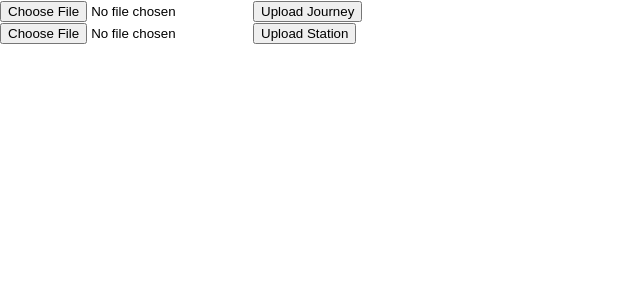
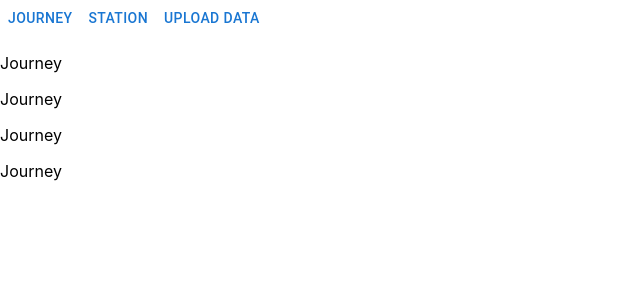
Before and after one commit to minhson0506/helsinki_city_bike_frontend, a React (Create React App) app: page / in a window 1280 px wide. Shown: the top 300 px of the page, without its empty margins (0-640 px from the left). Built offline with nearby package versions, Linux system fonts and the light colour scheme.

Commit message:
add tabs and router

```diff
--- a/package.json
+++ b/package.json
@@ -3,6 +3,9 @@
   "version": "0.1.0",
   "private": true,
   "dependencies": {
+    "@emotion/react": "^11.10.5",
+    "@emotion/styled": "^11.10.5",
+    "@mui/material": "^5.11.7",
     "@testing-library/jest-dom": "^5.16.5",
     "@testing-library/react": "^13.4.0",
     "@testing-library/user-event": "^13.5.0",
--- a/src/App.js
+++ b/src/App.js
@@ -1,48 +1,11 @@
-import logo from './logo.svg';
-import './App.css';
+import "./App.css";
+import { WebBar } from "./components/WebBar";
 
 function App() {
   return (
-    // <div className="App">
-    //   <header className="App-header">
-    //     <img src={logo} className="App-logo" alt="logo" />
-    //     <p>
-    //       Edit <code>src/App.js</code> and save to reload.
-    //     </p>
-    //     <a
-    //       className="App-link"
-    //       href="https://reactjs.org"
-    //       target="_blank"
-    //       rel="noopener noreferrer"
-    //     >
-    //       Learn React
-    //     </a>
-    //   </header>
-    // </div>
-    <>
-      <form
-        action="http://localhost:3001/journeyFile"
-        method="post"
-        enctype="multipart/form-data"
-        class="light-border"
-      >
-        <input class="light-border" type="file" name="file" />
-        <button class="light-border" type="submit">
-          Upload Journey
-        </button>
-      </form>
-      <form
-        action="http://localhost:3001/stationFile"
-        method="post"
-        enctype="multipart/form-data"
-        class="light-border"
-      >
-        <input class="light-border" type="file" name="file" />
-        <button class="light-border" type="submit">
-          Upload Station
-        </button>
-      </form>
-    </>
+    <div>
+      <WebBar></WebBar>
+    </div>
   );
 }
 
--- /dev/null
+++ b/src/components/WebBar.js
@@ -0,0 +1,54 @@
+import * as React from "react";
+import { useState } from "react";
+import { Button } from "@mui/material";
+import { Journey } from "../view/Journey";
+import { Station } from "../view/Station";
+import { UploadDb } from "../view/UploadDB";
+
+const WebBar = () => {
+  const [toggleState, setToggleState] = useState(1);
+
+  const toggleTab = (index) => {
+    setToggleState(index);
+  };
+
+  return (
+    <>
+      <div>
+        <div>
+          <Button
+            variant="text"
+            onClick={() => {
+              toggleTab(1);
+            }}
+          >
+            Journey
+          </Button>
+          <Button
+            variant="text"
+            onClick={() => {
+              toggleTab(2);
+            }}
+          >
+            Station
+          </Button>
+          <Button
+            variant="text"
+            onClick={() => {
+              toggleTab(3);
+            }}
+          >
+            Upload data
+          </Button>
+        </div>
+        {toggleState === 1 ? (
+          <Journey />
+        ) : (
+          <> {toggleState === 2 ? <Station /> : <UploadDb />} </>
+        )}
+      </div>
+    </>
+  );
+};
+
+export { WebBar };
--- /dev/null
+++ b/src/view/Journey.js
@@ -0,0 +1,12 @@
+const Journey = () => {
+    return (
+      <>
+        <p> Journey</p>
+        <p> Journey</p>
+        <p> Journey</p>
+        <p> Journey</p>
+      </>
+    );
+  };
+
+  export { Journey };
--- /dev/null
+++ b/src/view/Station.js
@@ -0,0 +1,12 @@
+const Station = () => {
+    return (
+      <>
+        <p> Station</p>
+        <p> Station</p>
+        <p> Station</p>
+        <p> Station</p>
+      </>
+    );
+  };
+
+  export { Station };
--- /dev/null
+++ b/src/view/UploadDB.js
@@ -0,0 +1,30 @@
+const UploadDb = () => {
+  return (
+    <>
+      <form
+        action="http://localhost:3001/journeyFile"
+        method="post"
+        enctype="multipart/form-data"
+        class="light-border"
+      >
+        <input class="light-border" type="file" name="file" />
+        <button class="light-border" type="submit">
+          Upload Journey
+        </button>
+      </form>
+      <form
+        action="http://localhost:3001/stationFile"
+        method="post"
+        enctype="multipart/form-data"
+        class="light-border"
+      >
+        <input class="light-border" type="file" name="file" />
+        <button class="light-border" type="submit">
+          Upload Station
+        </button>
+      </form>
+    </>
+  );
+};
+
+export { UploadDb };
```
Also changed, not shown: src/contexts/MainContext.js (added, +24 -0 lines), 1 other file (tests, documents, lock files or other folders).
